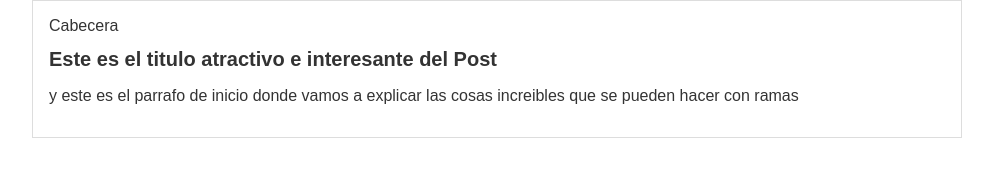
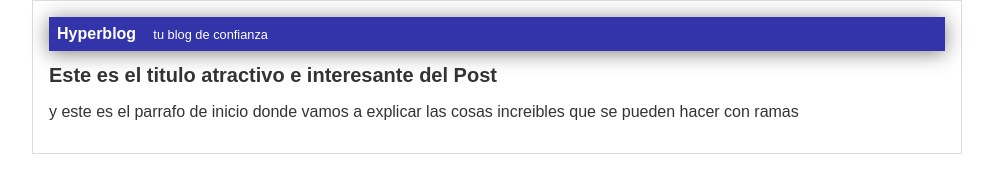
Before and after one commit to DiAleGo10/hyperblog, a plain HTML site: page index.html in a window 1280 px wide. Shown: the whole page, without its empty margins (143-1136 px from the left). Drawn offline with Linux system fonts and the light colour scheme.

Commit message:
Finalizada la cabecera con diseño azul

```diff
--- a/index.html
+++ b/index.html
@@ -8,7 +8,10 @@
 </head>
 <body>
 	<div id="container">
-		<div id="cabecera">Cabecera</div>
+		<div id="cabecera">
+			Hyperblog
+			<span id="tagline">tu blog de confianza</span>
+		</div>
 		<div id="post">
 			<h1>Este es el titulo atractivo e interesante del Post</h1>
 			<p>y este es el parrafo de inicio donde vamos a explicar las cosas
--- a/style.css
+++ b/style.css
@@ -5,6 +5,22 @@ body{
 	font-size: 16px;
 	margin: 0;
 	padding: 0;
+}
+
+#cabecera{
+	background: #33a;
+	box-shadow: 0px 2px 20px 0 rgba(0, 0, 0, .5);
+	color: white;
+	font-weight: bold;
+	margin: 0;
+	padding: 0.5em;
+}
+
+#cabecera #tagline{
+	padding: 0 0 0 1em;
+	font-weight: normal;
+	font-size: 0.8em;
+
 }
 
 #container{
```
